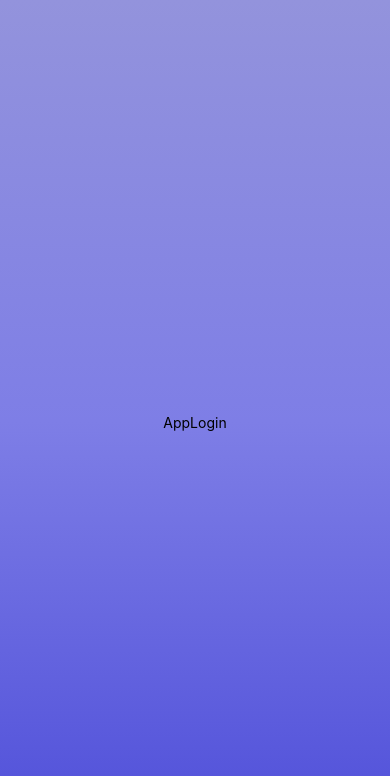
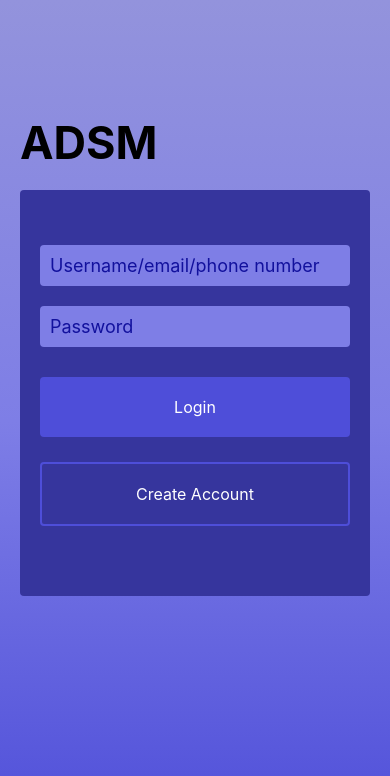
Before and after one commit to AraosDev/araosdev-social-media-mobile-app, a React Native app: screen /appLogin in a window 390 px wide. Shown: the top 776 px of the page. Built offline with nearby package versions, Linux system fonts and the light colour scheme.

Commit message:
AppLogin: UI dev of Login form

```diff
--- /dev/null
+++ b/common/components/AppButton.jsx
@@ -0,0 +1,52 @@
+import { View, Text, Pressable, StyleSheet } from 'react-native'
+import React from 'react'
+import colors from '../styles/colors';
+
+function AppButton({ theme = '', onPress, children, innerWrapperStyle = {}, outerWrapperStyle = {} }) {
+    return (
+        <Pressable
+            style={({ pressed }) => [
+                pressed && styles.pressed,
+                theme === 'outline' ? styles.transparentBg : styles.primaryBg,
+                outerWrapperStyle
+            ]}
+            onPress={onPress}
+        >
+            <View
+                style={[
+                    styles.buttonContainer,
+                    innerWrapperStyle
+                ]}
+            >
+                <Text style={styles.btnLabelStyle}>{children}</Text>
+            </View>
+        </Pressable>
+    );
+}
+
+export default AppButton;
+
+const styles = StyleSheet.create({
+    pressed: {
+        opacity: 0.7,
+    },
+    buttonContainer: {
+        padding: 20,
+        width: '100%',
+        justifyContent: 'center',
+        alignItems: 'center',
+    },
+    transparentBg: {
+        borderRadius: 4,
+        borderColor: colors.appBgGradient3,
+        borderWidth: 2
+    },
+    primaryBg: {
+        backgroundColor: colors.appBgGradient3,
+        borderRadius: 4,
+    },
+    btnLabelStyle: {
+        color: '#fff',
+        fontSize: 16
+    }
+});
--- /dev/null
+++ b/common/components/AppForm.jsx
@@ -0,0 +1,40 @@
+import { View, Text, StyleSheet } from 'react-native'
+import React from 'react'
+import { TextInput } from 'react-native-gesture-handler';
+import colors from '../styles/colors';
+
+function AppForm({ label = '', onChangeText, value = '', formStyle = {}, style = {}, inputProps = {} }) {
+    const { container, inputStyle, labelStyle } = styles;
+    return (
+        <View style={[container, style]}>
+            {label && <Text style={[labelStyle]}>{label}</Text>}
+            <TextInput
+                {...inputProps}
+                value={value}
+                onChangeText={onChangeText}
+                style={[inputStyle, formStyle]}
+                placeholderTextColor={colors.appTextGradient3}
+            />
+        </View>
+    );
+}
+
+export default AppForm;
+
+const styles = StyleSheet.create({
+    container: {
+        width: '100%',
+    },
+    labelStyle: {
+        fontSize: 18,
+        fontWeight: 500,
+    },
+    inputStyle: {
+        backgroundColor: colors.appBgGradient2,
+        marginVertical: 10,
+        borderRadius: 4,
+        padding: 10,
+        color: '#000',
+        fontSize: 18
+    }
+})
--- /dev/null
+++ b/common/components/GradientText.jsx
@@ -0,0 +1,20 @@
+import { View, Text } from 'react-native'
+import React from 'react'
+import MaskedView from '@react-native-masked-view/masked-view';
+import { LinearGradient } from 'expo-linear-gradient';
+import colors from '../styles/colors';
+
+function GradientText(props) {
+    const textStyle = props.style ? [props.style, { opacity: 0 }] : [{ opacity: 0 }];
+
+    const { appTextGradient1, appTextGradient2, appTextGradient3 } = colors;
+    return (
+        <MaskedView maskElement={<Text {...props} />}>
+            <LinearGradient colors={[appTextGradient1, appTextGradient2, appTextGradient3]}>
+                <Text {...props} style={textStyle}>{props.children}</Text>
+            </LinearGradient>
+        </MaskedView>
+    );
+}
+
+export default GradientText;
--- a/common/styles/colors.js
+++ b/common/styles/colors.js
@@ -1,7 +1,10 @@
 const colors = {
     appBgGradient1: '#9393DC',
     appBgGradient2: '#7E7EE6',
-    appBgGradient3: '#4E4ED9'
+    appBgGradient3: '#4E4ED9',
+    appTextGradient1: '#36359D',
+    appTextGradient2: '#29289D',
+    appTextGradient3: '#12119D',
 };
 
 export default colors;
--- a/common/styles/styleSheets.js
+++ b/common/styles/styleSheets.js
@@ -8,6 +8,10 @@ const AppStyle = StyleSheet.create({
         ...fullFlex,
         alignItems: 'center',
         justifyContent: 'center',
+    },
+    appNameHeader: {
+        fontSize: 45,
+        fontWeight: 'bold',
     }
 });
 
--- a/package.json
+++ b/package.json
@@ -20,7 +20,8 @@
     "react-native-safe-area-context": "4.6.3",
     "react-native-screens": "~3.22.0",
     "react-redux": "^8.1.3",
-    "expo-linear-gradient": "~12.3.0"
+    "expo-linear-gradient": "~12.3.0",
+    "@react-native-masked-view/masked-view": "0.2.9"
   },
   "devDependencies": {
     "@babel/core": "^7.20.0"
--- a/screens/login/index.jsx
+++ b/screens/login/index.jsx
@@ -1,20 +1,76 @@
-import { Text } from 'react-native'
-import React from 'react'
+import { StyleSheet, View } from 'react-native'
+import React, { useState } from 'react'
 import { LinearGradient } from 'expo-linear-gradient';
 import AppStyle from '../../common/styles/styleSheets';
 import colors from '../../common/styles/colors';
+import GradientText from '../../common/components/GradientText';
+import AppForm from '../../common/components/AppForm';
+import AppButton from '../../common/components/AppButton';
 
 function AppLogin() {
     const { appBgGradient1, appBgGradient2, appBgGradient3 } = colors;
 
+    const [userName, setUserName] = useState('');
+    const [password, setPassword] = useState('');
+
     return (
         <LinearGradient
             colors={[appBgGradient1, appBgGradient2, appBgGradient3]}
-            style={AppStyle.fullFlexCentre}
+            style={[AppStyle.fullFlex, styles.loginContainer]}
         >
-            <Text>AppLogin</Text>
+            <View style={styles.appHeader}>
+                <GradientText style={AppStyle.appNameHeader}>ADSM</GradientText>
+            </View>
+            <View style={styles.loginForm}>
+                <AppForm
+                    inputProps={{ placeholder: 'Username/email/phone number' }}
+                    value={userName}
+                    onChangeText={setUserName}
+                />
+                <AppForm
+                    inputProps={{ placeholder: 'Password', secureTextEntry: true }}
+                    value={password}
+                    onChangeText={setPassword}
+                />
+                <View style={styles.actionBtnContainer}>
+                    <AppButton
+                        outerWrapperStyle={styles.buttonOuter}
+                    >
+                        Login
+                    </AppButton>
+                    <AppButton
+                        theme='outline'
+                        outerWrapperStyle={styles.buttonOuter}
+                    >
+                        Create Account
+                    </AppButton>
+                </View>
+            </View>
         </LinearGradient>
     );
 }
 
 export default AppLogin;
+
+const styles = StyleSheet.create({
+    loginContainer: {
+        padding: 20
+    },
+    appHeader: {
+        justifyContent: 'flex-end',
+        minHeight: 150,
+    },
+    loginForm: {
+        backgroundColor: colors.appTextGradient1,
+        borderRadius: 4,
+        paddingHorizontal: 20,
+        paddingVertical: 45,
+        marginVertical: 20
+    },
+    actionBtnContainer: {
+        marginTop: 20
+    },
+    buttonOuter: {
+        marginBottom: 25
+    }
+})
```
Also changed, not shown: 1 other file (tests, documents, lock files or other folders).
